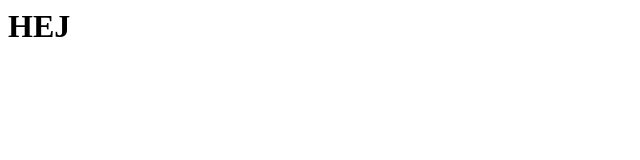
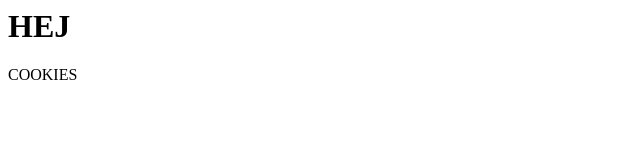
Before and after one commit to SebastianEUCSYD/SebastianEUCSYD.github.io, a plain HTML site: page index.html in a window 1280 px wide. Shown: the full height of the page, 0-640 px from the left. Drawn offline with Linux system fonts and the light colour scheme.

Commit message:
Update index.html
Tilføjet en P1 paragraf

```diff
--- a/index.html
+++ b/index.html
@@ -1 +1,2 @@
 <H1>HEJ</H1>
+<P1>COOKIES</P1>
```
